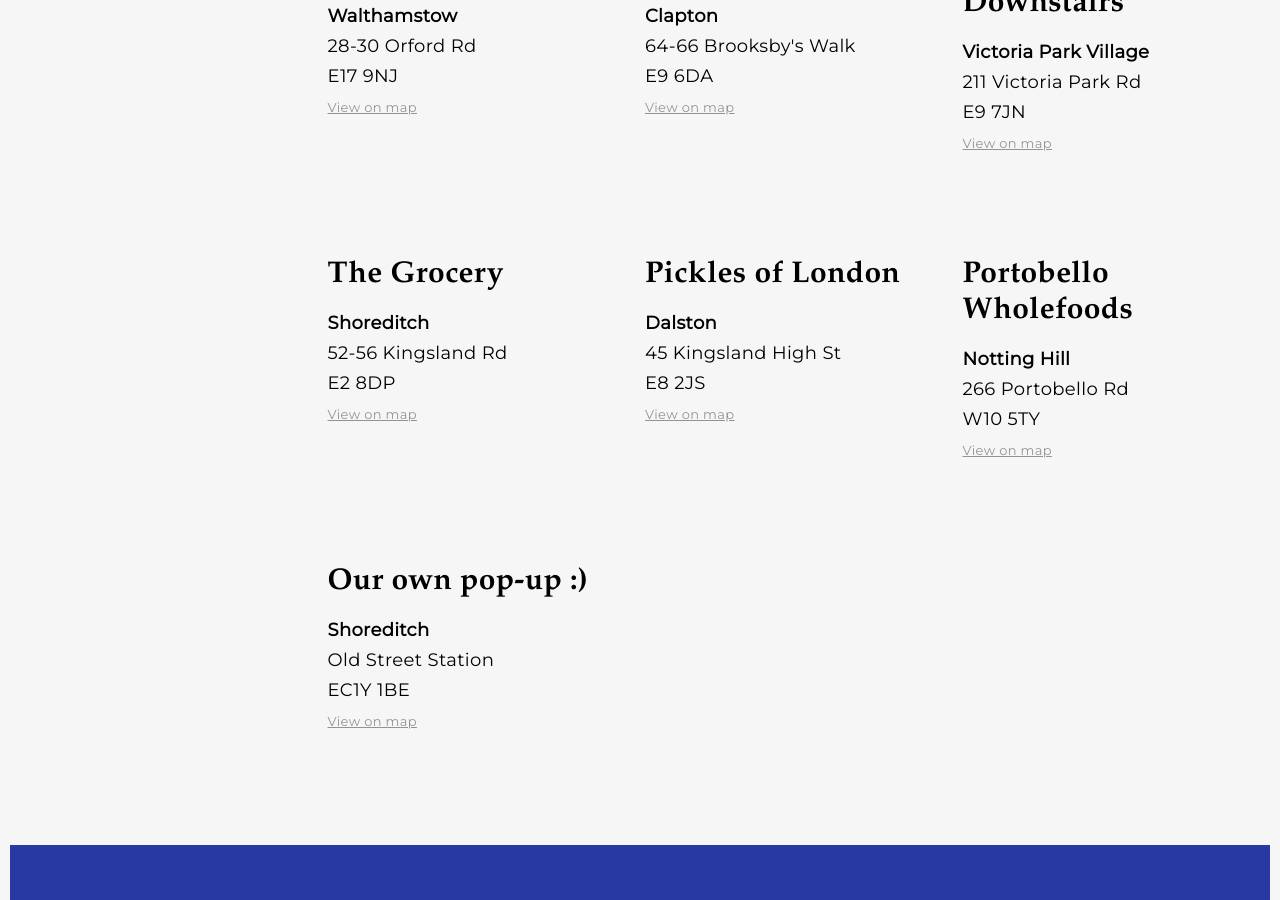
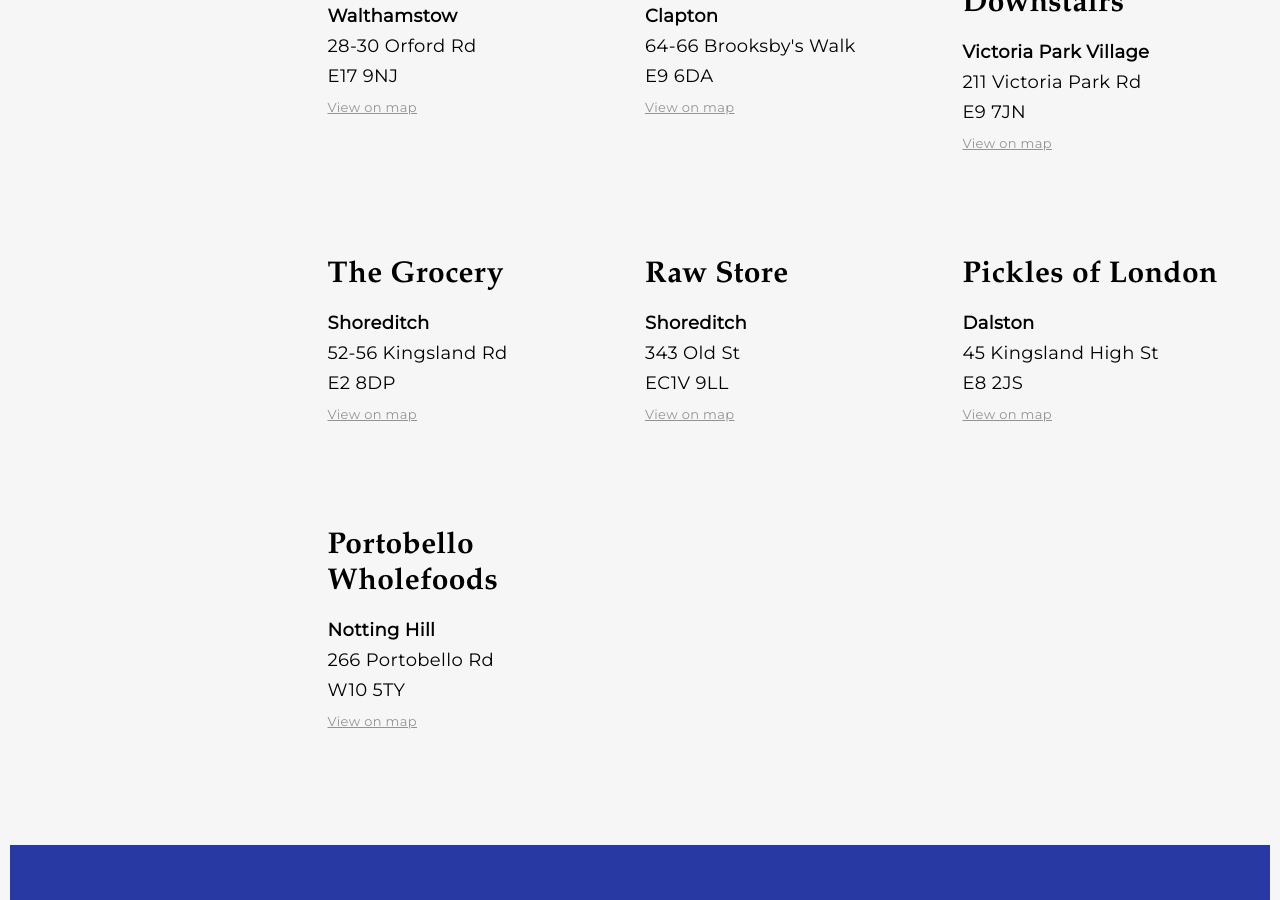
Before and after one commit to peduarte/dona-rita, a Jekyll site: the page built from stockists.html, in a window 1280 px wide and 900 px high, scrolled down 567 px. Built offline with Jekyll 4.4.1, drawn with Linux system fonts in a browser that asks for light colours.

Commit message:
Update stockists.json

```diff
--- a/_data/stockists.json
+++ b/_data/stockists.json
@@ -28,6 +28,13 @@
 	},
 
 	{
+		"name": "Raw Store",
+		"area": "Shoreditch",
+		"address": "343 Old St",
+		"postCode": "EC1V 9LL"
+	},
+
+	{
 		"name": "Pickles of London",
 		"area": "Dalston",
 		"address": "45 Kingsland High St",
@@ -39,12 +46,5 @@
 		"area": "Notting Hill",
 		"address": "266 Portobello Rd",
 		"postCode": "W10 5TY"
-	},
-
-	{
-		"name": "Our own pop-up :)",
-		"area": "Shoreditch",
-		"address": "Old Street Station",
-		"postCode": "EC1Y 1BE"
-	},
+	}
 ]
```
